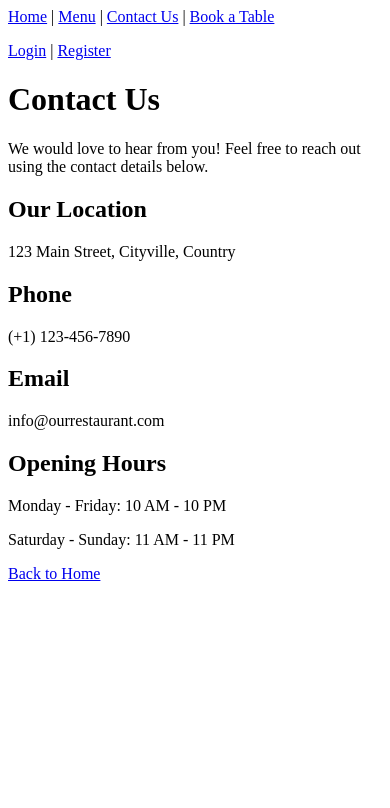
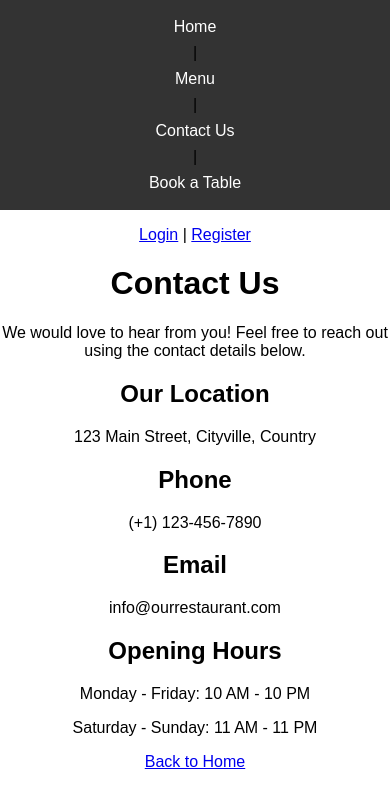
Before and after one commit to Nickflanagn24/searsteaks, a Django app: page /contact/ in a window 390 px wide. Shown: the top 808 px of the page. Run offline with Django 5.2, Linux system fonts and the light colour scheme.

Commit message:
Linked responsive CSS in base template

```diff
--- a/bookings/templates/bookings/base.html
+++ b/bookings/templates/bookings/base.html
@@ -3,6 +3,8 @@
 <head>
     <meta charset="UTF-8">
     <title>Restaurant Booking</title>
+    <link rel="stylesheet" type="text/css" href="/static/css/style.css">
+    <meta name="viewport" content="width=device-width, initial-scale=1">
 </head>
 <body>
     <nav>
```
